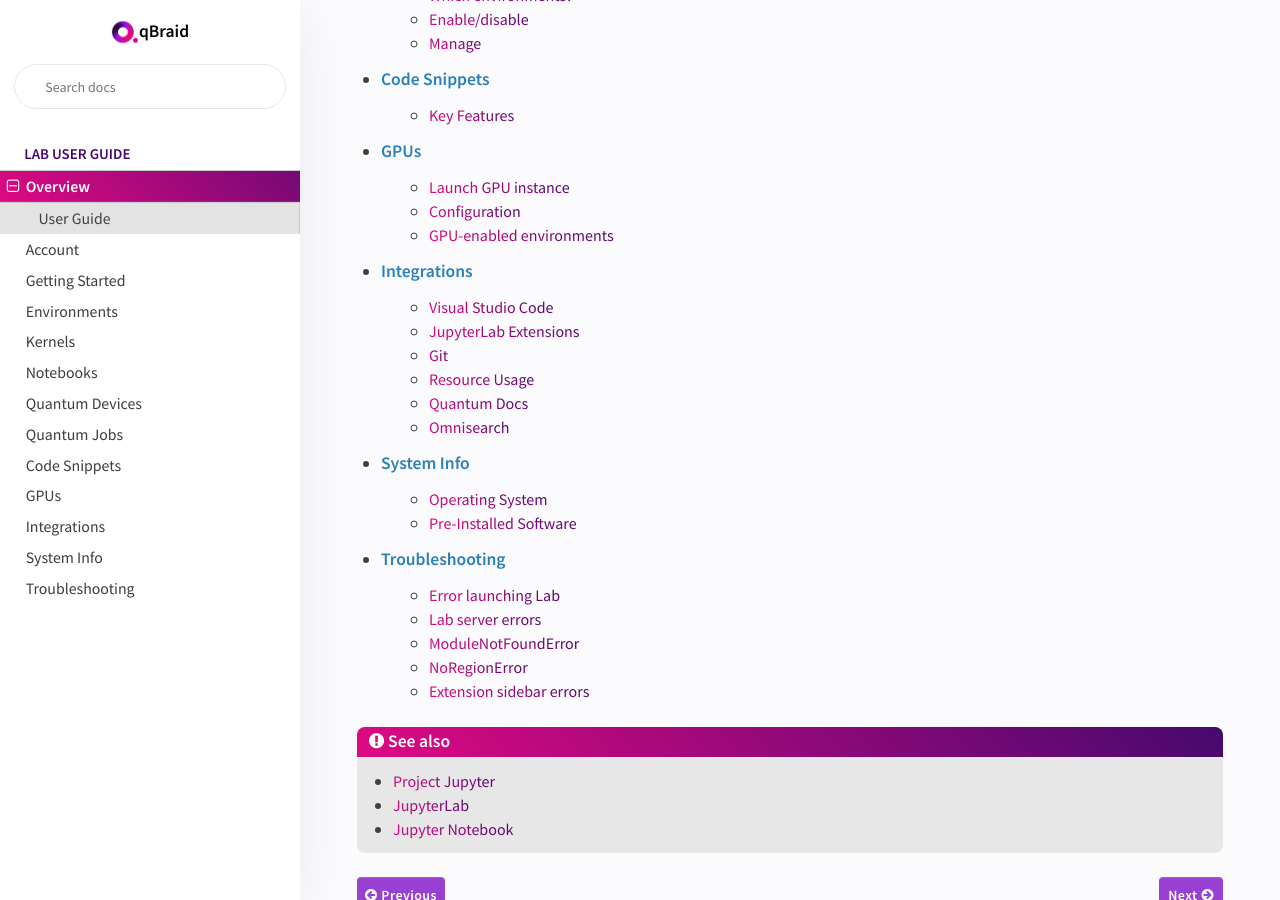
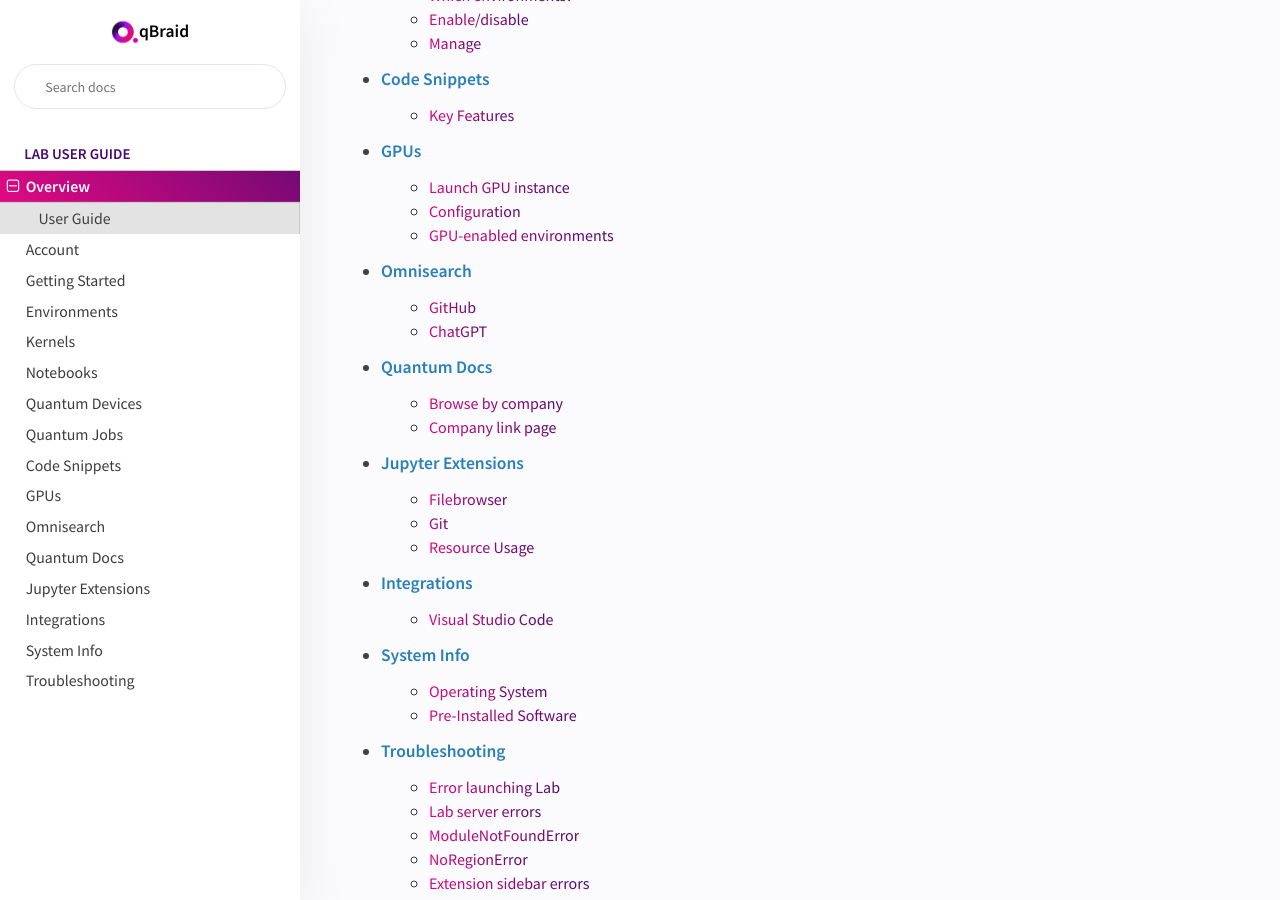
Before and after one commit to qBraid/qBraid-Lab, a Sphinx documentation site: the page built from docs/lab/overview.rst, in a window 1280 px wide and 900 px high, scrolled down 1871 px. Built offline with Sphinx 7.4.7 and the Read the Docs theme 2.0.0, drawn with Linux system fonts in a browser that asks for light colours.

Commit message:
extension docs pages + download file/directory instructions

```diff
--- a/docs/index.rst
+++ b/docs/index.rst
@@ -67,7 +67,7 @@
    </div>
 
    <div class="column">
-      <a href="https://docs.qbraid.com/projects/cli/en/latest/cli/qbraid.html">
+      <a href="https://docs.qbraid.com/projects/cli/en/latest/guide/overview.html">
          <div class="card">
             <h3>CLI</h3>
             <img src="_static/cards/terminal.png" alt="terminal" style="width:60px;height:60px;">
@@ -105,6 +105,9 @@
    lab/quantum_jobs
    lab/code_snippets
    lab/gpu
+   lab/omnisearch
+   lab/quantum_docs
+   lab/extensions
    lab/integrations
    lab/system
    lab/troubleshoot
--- a/docs/lab/overview.rst
+++ b/docs/lab/overview.rst
@@ -77,13 +77,21 @@
    - `Configuration <gpu.html#configuration>`_
    - `GPU-enabled environments <gpu.html#gpu-enabled-environments>`_
 
+- `Omnisearch <omnisearch.html>`_
+   - `GitHub <omnisearch.html#omnisearch-github>`_
+   - `ChatGPT <omnisearch.html#omnisearch-chatgpt>`_
+
+- `Quantum Docs <quantum_docs.html>`_
+   - `Browse by company <quantum_docs.html#browse-by-company>`_
+   - `Company link page <quantum_docs.html#company-link-page>`_
+
+- `Jupyter Extensions <extensions.html>`_
+   - `Filebrowser <extensions.html#filebrowser>`_
+   - `Git <extensions.html#git>`_
+   - `Resource Usage <extensions.html#resource-usage>`_
+
 - `Integrations <integrations.html>`_
    - `Visual Studio Code <integrations.html#visual-studio-code>`_
-   - `JupyterLab Extensions <integrations.html#jupyerlab-extensions>`_
-   - `Git <integrations.html#git>`_
-   - `Resource Usage <integrations.html#resource-usage>`_
-   - `Quantum Docs <integrations.html#quantum-docs>`_
-   - `Omnisearch <integrations.html#omnisearch>`_
 
 - `System Info <system.html>`_
    - `Operating System <system.html#operating-system>`_
```
Also changed, not shown: docs/lab/extensions.rst (added, +105 -0 lines), docs/lab/integrations.rst (+0 -127 lines), docs/lab/omnisearch.rst (added, +40 -0 lines), docs/lab/quantum_docs.rst (added, +34 -0 lines), docs/_static/extensions/download_file.png (added), docs/_static/extensions/download_zip.png (added).
